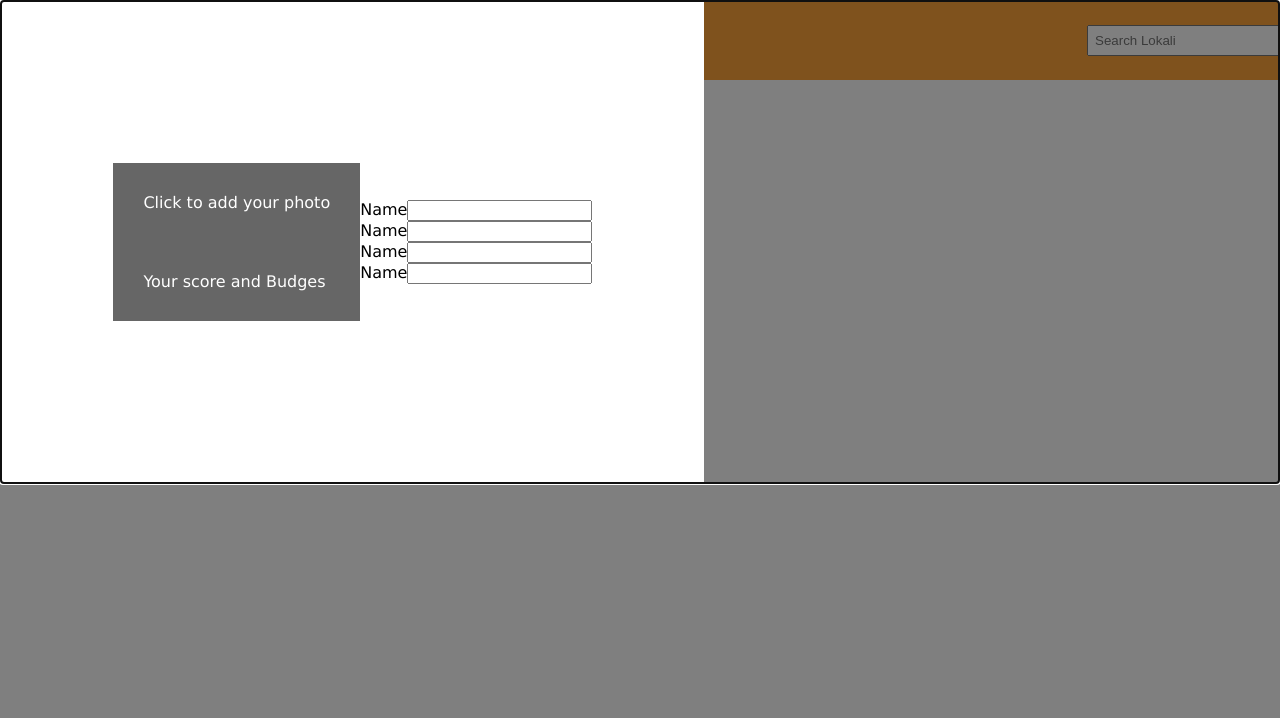
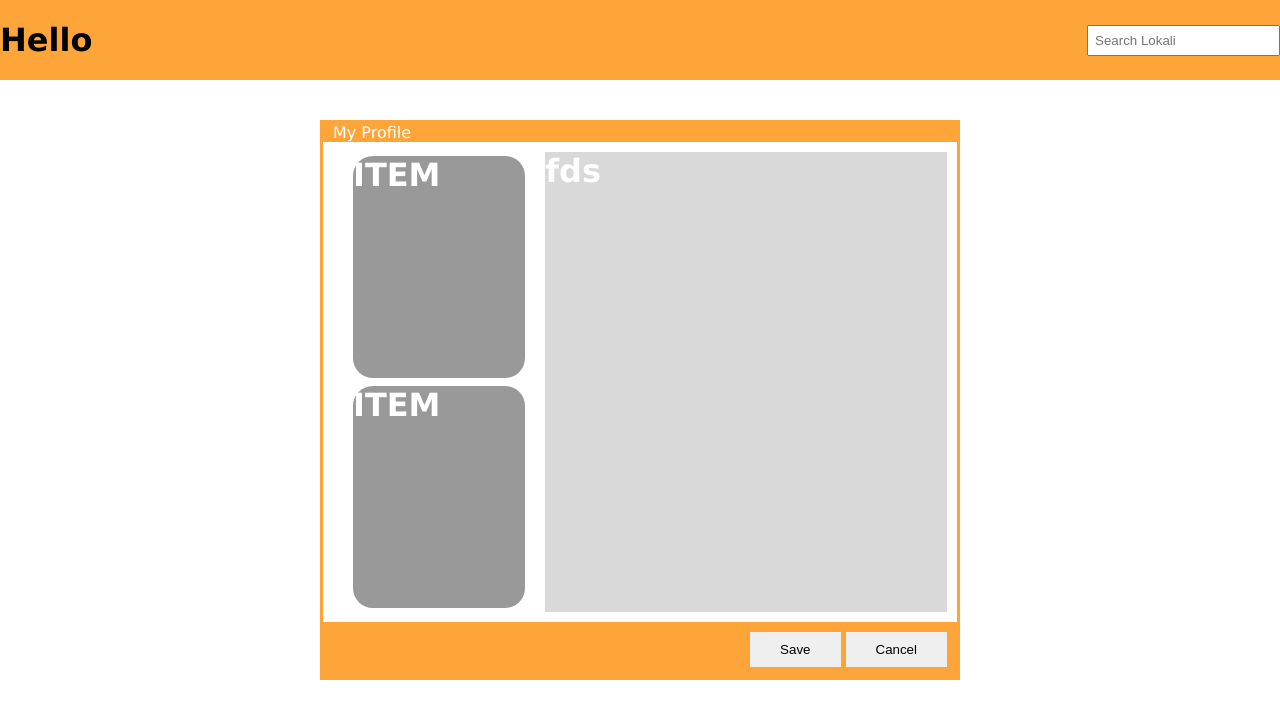
Before and after one commit to sharifhh/lokali-server, a Next.js app in the folder client/: page /profile in a window 1280 px wide. Shown: the top 718 px of the page. Built offline with nearby package versions, Linux system fonts and the light colour scheme.

Commit message:
refactored register, added profile modal

```diff
--- a/client/constants.js
+++ b/client/constants.js
@@ -7,5 +7,18 @@ export const FORM_SIGNUP_TITLE = 'Create New Lokali Account'
 export const FORM_LOGIN_SUBTITLE = 'Enter your email and password'
 export const FORM_SIGNUP_SUBTITLE = 'It\'s easy and fun'
 
+export const FORM_LOGIN_INFO = {
+    type:LOGIN_TYPE,
+    title:FORM_LOGIN_TITLE,
+    subtitle:FORM_LOGIN_SUBTITLE
+}
+export const FORM_SIGNUP_INFO = {
+    type:SIGNUP_TYPE,
+    title:FORM_SIGNUP_TITLE,
+    subtitle:FORM_SIGNUP_SUBTITLE
+}
 
+export const ALL_FIELDS_REQUIRED_ERR = 'All Fields are required'
+export const WRONG_INFO_ERR = 'Email/Password are incorrect, Please try again'
+export const USER_EXISTS_ERR = 'User Exists'
 export const USER_EXISTS_ERR_CODE = 11000
--- a/client/helpers.css
+++ b/client/helpers.css
@@ -13,3 +13,22 @@
 .justify-center{
     justify-content: center;
 }
+
+.space-around{
+    justify-content: space-around;
+}
+
+.space-between{
+    justify-content: space-between;
+}
+
+.space-evenly{
+    justify-content: space-evenly;
+}
+
+.self-center{
+    align-self: center;
+}
+.self-right{
+    align-self: flex-end;
+}
--- a/client/pages/profile.jsx
+++ b/client/pages/profile.jsx
@@ -1,41 +1,23 @@
 import React from 'react';
+import styles from './styles/Profile.module.css'
 import {Modal} from '@material-ui/core'
-import styles from './styles/Profile.module.css'
+
 const Profile = () => {
     return (
-            <Modal open={true}>
-                <div className={`${styles.container} flex`}>
-                  <div className={`${styles.innerContainer} `}>
-                    <div className={`flex column ${styles.sidebar}`}>
-                            <SideBarItem text="Click to add your photo"/>
-                            <SideBarItem text="Your score and Budges"/>
+                <div className={`${styles.profileModalContainer} modal space-evenly`}>
+                    <span className={`${styles.title} modal`}>My Profile</span>
+                    <div className={`${styles.innerContainer} flex `}>
+                        <div className={`${styles.sidebar} flex column space-around`}>
+                            <div className={styles.sidebarItem}><h1>ITEM</h1></div>
+                            <div className={styles.sidebarItem}><h1>ITEM</h1></div>
                         </div>
-                        <div className="details">
-                            <Input label="Name"/>
-                            <Input label="Name"/>
-                            <Input label="Name"/>
-                            <Input label="Name"/>
-                        </div>
-                  </div>
+                        <div className={styles.profileForm}><h1>fds</h1></div>
+                    </div>
+                    <div className={`flex self-right ${styles.btnContainer}`} >
+                        <button>Save</button>
+                        <button>Cancel</button>
+                    </div>
                 </div>
-            </Modal>
-     );
-}
-
-export const Input = ({label}) => {
-    return (
-        <div class={styles.input}>
-            <label>{label}</label>
-            <input type="text"/>
-        </div>
-     );
-}
-
-export const SideBarItem = ({text}) => {
-    return (
-        <div className={styles.sidebaritem}>
-            <span>{text}</span>
-        </div>
      );
 }
 
--- a/client/pages/styles/Profile.module.css
+++ b/client/pages/styles/Profile.module.css
@@ -1,30 +1,55 @@
-.profile{
+.profileModalContainer{
+
     position: absolute;
-    top:50px;
-    background: #d9d9d9;
-    border-radius: 5px;;
-    padding:30px;
-    background: #F7A500;
+    top:50%;
+    left:50%;
+    transform: translate(-50%, -50%);
+    background: var(--main-color);
+    min-width:50%;
+    color:white;
+    padding:3px;
+    height:70vh;
 
 }
 .innerContainer{
-    display: flex;
-    min-width: 55%;
-    justify-content: center;
-    align-items: center;
     background: white;
-    height:60vh;
+    width:100%;
+    height:90%;
+    padding:10px;
+}
+
+.title{
+    align-self: flex-start;
+    margin-left: 10px;
+}
+
+.profileForm{
+    background: var( --form-bg);
+    height:100%;
+    flex:70%
+}
+.sidebar{
+    flex:30%;
+    margin:0 20px;
 
 }
-.container{
-    border:2px solid green;
+.sidebarItem{
+    background-color: var(--img-ph);
+    flex:1;
+    border-radius: 20px;;
+    margin: 4px 0
 }
-.sidebar{
 
+.btnContainer{
+    background: var(--main-color);
+    padding:10px;
+}
 
+.btnContainer button{
+    border:none;
+    padding:10px 30px;
 }
-.sidebaritem{
-    background: #666666;
-    padding:30px;
-    color:white;
+
+.btnContainer button:first-child{
+    margin:0 5px;
 }
--- a/client/styles.css
+++ b/client/styles.css
@@ -1,3 +1,13 @@
+:root{
+    --main-color:#fea53a;
+    --logout-btn-color:#ff7227;
+    --form-bg:#d9d9d9;
+    --img-ph:#999;
+    --main-font:Verdana sans-serif;
+}
+*{
+    box-sizing: border-box;
+}
 body{
     margin:0;
     padding:0;
@@ -6,3 +16,10 @@ body{
 h1{
     margin:0;
 }
+
+.modal{
+    display: flex;
+    flex-direction: column;
+    align-items: center;
+    justify-content: center;
+}
```
Also changed, not shown: client/components/Register/Register.jsx (+42 -32 lines).
